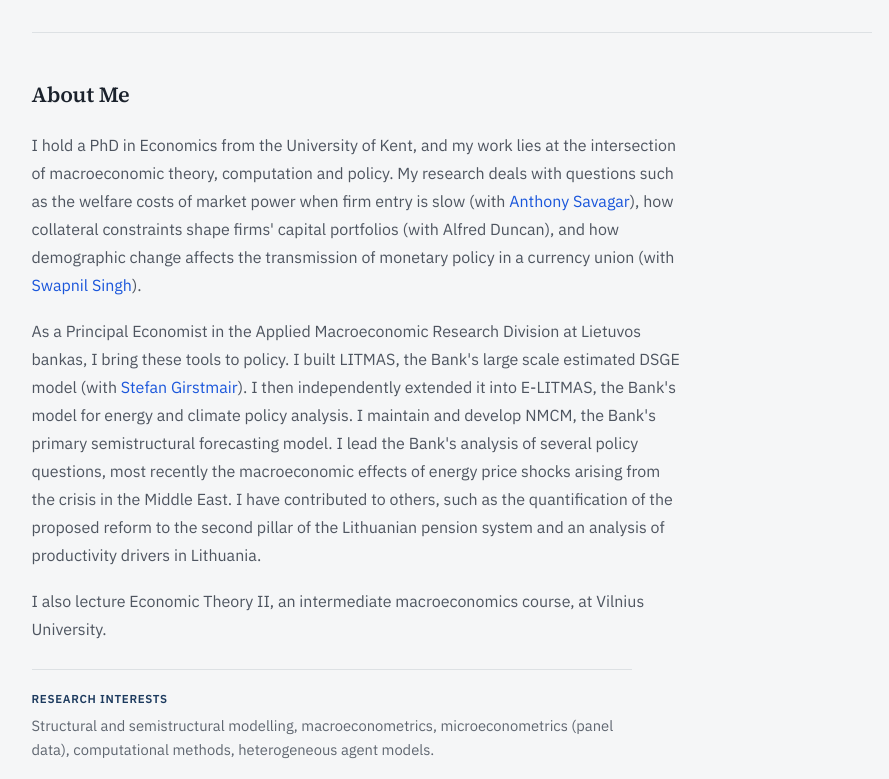
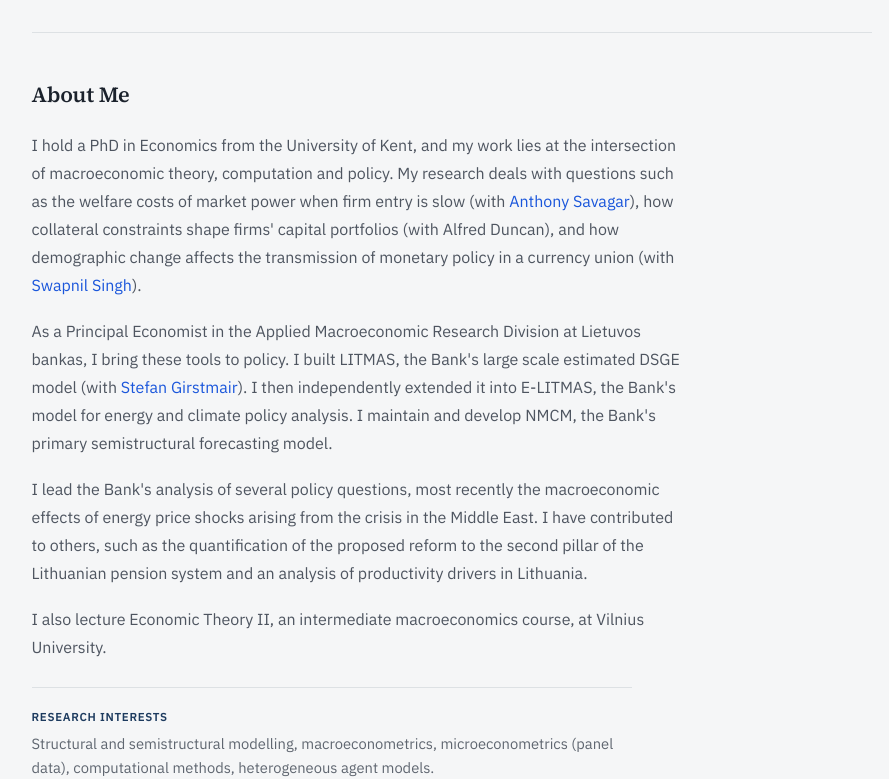
Before and after one commit to anupmulay/anupmulay.github.io, a plain HTML site: page index.html in a window 1280 px wide. Shown: the part 279-1058 px from the top of the page, without its empty margins (181-1070 px from the left). Drawn offline with Linux system fonts and the light colour scheme.

Commit message:
Split the bio's Lietuvos bankas paragraph into models and policy work
Co-Authored-By: Claude Opus 5.5 <noreply@anthropic.com>

```diff
--- a/index.html
+++ b/index.html
@@ -67,10 +67,12 @@
         bankas, I bring these tools to policy. I built LITMAS, the Bank's large scale estimated
         DSGE model (with <a href="https://stefangirstmair.github.io/" target="_blank" rel="noopener">Stefan Girstmair</a>). I then independently extended it into E-LITMAS,
         the Bank's model for energy and climate policy analysis. I maintain and develop NMCM, the
-        Bank's primary semistructural forecasting model. I lead the Bank's analysis of several
-        policy questions, most recently the macroeconomic effects of energy price shocks arising
-        from the crisis in the Middle East. I have contributed to
-        others, such as the quantification of the proposed reform to the second pillar of the
+        Bank's primary semistructural forecasting model.
+      </p>
+      <p>
+        I lead the Bank's analysis of several policy questions, most recently the macroeconomic
+        effects of energy price shocks arising from the crisis in the Middle East. I have
+        contributed to others, such as the quantification of the proposed reform to the second pillar of the
         Lithuanian pension system and an analysis of productivity drivers in Lithuania.
       </p>
       <p>
```
